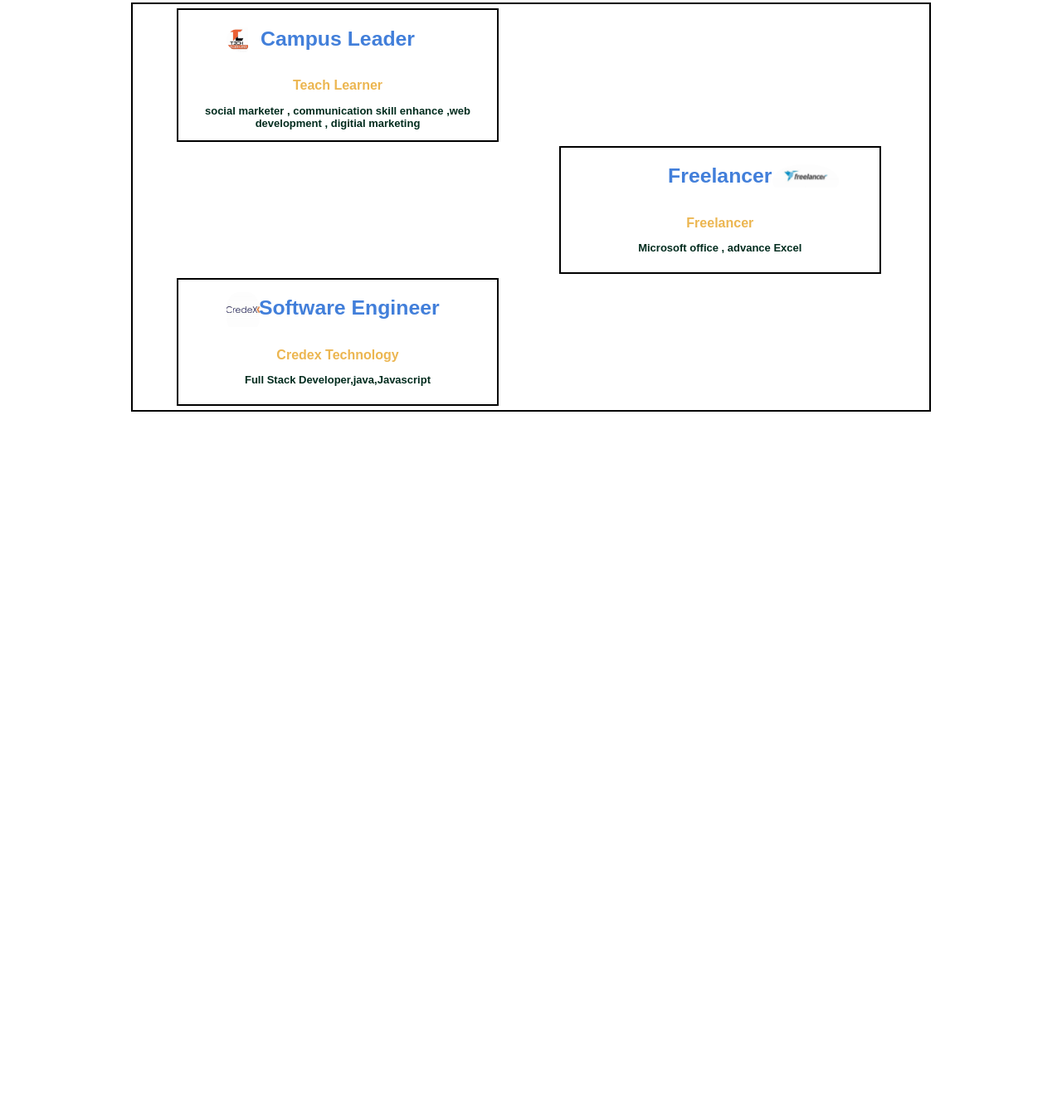
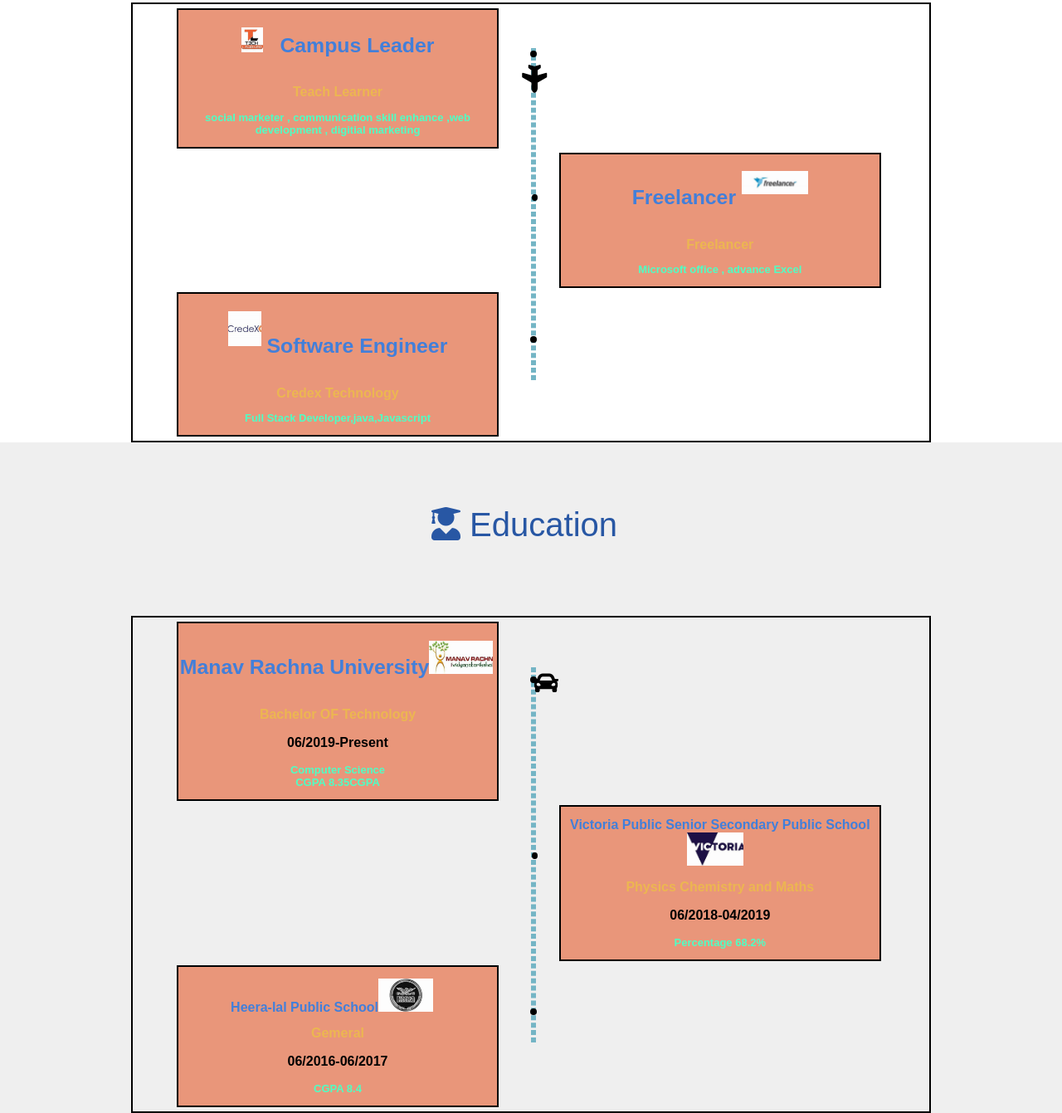
Before and after one commit to PrinceOjha0/git-error, a plain HTML site: page basic/Resume/Resume.html in a window 1280 px wide. Shown: the part 1506-2847 px from the top of the page at 83% size. Before the commit the page ends 2002 px from the top, so only its background shows below. Drawn offline with Linux system fonts and the light colour scheme.

Commit message:
adding education section

```diff
--- a/basic/Resume/Resume.html
+++ b/basic/Resume/Resume.html
@@ -205,7 +205,7 @@
                 </div>
                 <div class="timeline-box">
                     <div class="tech-learn-container">
-                    <h1 class="freelancer">Freelancer </h1>
+                    <h1  class="freelancer">Freelancer </h1>
                     </div>
                     <h2>Freelancer</h2>
                     <p>
@@ -214,17 +214,67 @@
                   </div>
                 <div class="timeline-box">
                     <div class="tech-learn-container">
-                    <h1 class="credex">&nbsp &nbsp Software Engineer</h1>
+                    <h1  class="credex" > Software Engineer</h1>
                     </div>
                     <h2>Credex Technology</h2>
                     <p>Full Stack Developer,java,Javascript</p>
                       </div>
+              <div class="timeline-divider">
+                <div class="timeline-traveller">
+                    <i class=" fas fa-plane"></i>
 
+                </div>
+              </div>
             </div>
 
         </section>
 
         <section id="education">
+
+            <h1 class="section-heading mb75px">
+                <span>
+                    <i class=" fas fa-user-graduate"></i>
+                    <span>Education</span>
+                </span>
+            </h1>
+            <div class="timeline text-center">
+                <div class="timeline-box">
+                    <div class="tech-learn-container">
+                        <h1 class="manav"> Manav Rachna University</h1>
+                        <!-- <img src="image/tech learner.jpg" width="40px" height="40px" > -->
+                    </div>
+                    <h2>Bachelor OF Technology</h2>
+                    <h3>06/2019-Present</h3>
+                    <p>
+                    Computer Science<br>
+                    CGPA 8.35CGPA
+                    </p>
+                </div>
+                <div class="timeline-box">
+                    <div class="tech-learn-container-1 text-center">
+                    <h1  class="victoria">Victoria Public Senior Secondary Public School</h1>
+                    </div>
+                    <h2>Physics Chemistry and Maths</h2>
+                    <h3>06/2018-04/2019</h3>
+                    <p>
+                        Percentage 68.2%
+                    </p>
+                  </div>
+                <div class="timeline-box">
+                    <div class="tech-learn-container-1">
+                    <h1  class="heera" > Heera-lal Public School</h1>
+                    </div>
+                    <h2>Gemeral</h2>
+                    <h3>06/2016-06/2017</h3>
+                    <p>CGPA 8.4</p>
+                      </div>
+              <div class="timeline-divider">
+                <div class="timeline-traveller-1">
+                    <i class=" fas fa-car"></i>
+
+                </div>
+              </div>
+            </div>
 
         </section>
 
--- a/basic/Resume/Resume_style.css
+++ b/basic/Resume/Resume_style.css
@@ -257,7 +257,7 @@
 
 }
 .timeline-box{
-    overflow: hidden;
+    background-color: darksalmon;
     position: relative;
     margin: 5px;
     width: 40%;
@@ -266,12 +266,59 @@
     border: 2px solid black;
 }
 
+.timeline-divider{
+    position: absolute;
+    height: 75%;
+    width: 0;
+    border: 3px dashed rgb(116, 181, 197);
+    top:10%;
+    right: 0%;
+    left: 50%;
+}
+.timeline-traveller{
+    position: sticky;
+    top:35%;
+    transform: rotate(90deg);
+}
+.timeline-box:nth-child(2n){
+    left:53%;
+}
+.timeline-box::after{
+    content: '';
+   background-color: black;
+   top: 30%;
+   border-radius: 50%;
+   width: 0.5rem;
+   height: 0.5rem;
+   right: -12.5%;
+   position:absolute;
+   z-index: 1;
+}
+
+
+.timeline-box:nth-child(2n)::after{
+    content: '';
+   background-color: black;
+   top: 30%;
+   border-radius: 50%;
+   width: 0.4rem;
+   height: 0.5rem;
+   left: -9%;
+   position:absolute;
+   z-index: 1;
+}
+.timeline-box>p{
+
+    font-weight: 700;
+    font-size: Small;
+    color: rgb(79, 255, 196);
+}
 .tech-learn-container>h1{
     font-weight: 700;
     font-size: 1.55rem;
     color: rgb(66, 127, 218);
 
-}
+ }
 .tech-learn-container{
     display: flex;
     align-items: center;
@@ -282,6 +329,7 @@
     font-size: medium;
     color: rgb(236, 182, 81);
 }
+
 .techlearn::before{
     background-repeat: no-repeat;
     content: '';
@@ -290,12 +338,8 @@
     background-image:url(image/tech\ learner.jpg);
     height: 30px;
     width: 40px;
-    left: 15%;
-    top: auto;
-    border-radius: 50%;
-    position: absolute;
+
 }
-
 .freelancer::after{
     content: '';
     background-size: contain;
@@ -305,10 +349,6 @@
     background-repeat: no-repeat;
     align-items: center;
     width: 80px;
-    top: auto;
-    border-radius: 50%;
-    position: absolute;
-
 }
 
 .credex::before{
@@ -320,19 +360,51 @@
     width: 40px;
     background-repeat: no-repeat;
     align-items: center;
-    top: auto;
-    left: 15%;
-    border-radius: 40%;
-    position: absolute;
-    top: 10%;
 }
-.timeline-box>p{
-
-    font-weight: 700;
-    font-size: Small;
-    color: rgb(2, 44, 30);
+.timeline-box>h3{
+    font-size: 1rem;
 }
-.timeline-box:nth-child(2n){
-    left:53%;
+.timeline-traveller-1{
+    position: sticky;
+    top:35%;
 
 }
+
+.manav::after{
+    content: '';
+    background-size: contain;
+    display: inline-block;
+    background-image:url(image/manav.jpg);
+    height: 40px;
+    background-repeat: no-repeat;
+    align-items: center;
+    width: 80px;
+}
+
+.heera::after{
+    content: '';
+    background-size: contain;
+    display: inline-block;
+    background-image:url(image/heera.jpg);
+    height: 40px;
+    background-repeat: no-repeat;
+    align-items: center;
+    width: 80px;
+}
+
+.victoria::after{
+    content: '';
+    background-size: contain;
+    display: inline-block;
+    background-image:url(image/victoria.jpg);
+    height: 40px;
+    background-repeat: no-repeat;
+    align-items: center;
+    width: 80px;
+}
+.tech-learn-container-1>h1{
+    font-weight: 700;
+    font-size: 1rem;
+    color: rgb(66, 127, 218);
+
+}
```
Also changed, not shown: basic/Resume/image/heera.jpg (added), basic/Resume/image/manav.jpg (added), basic/Resume/image/victoria.jpg (added).
